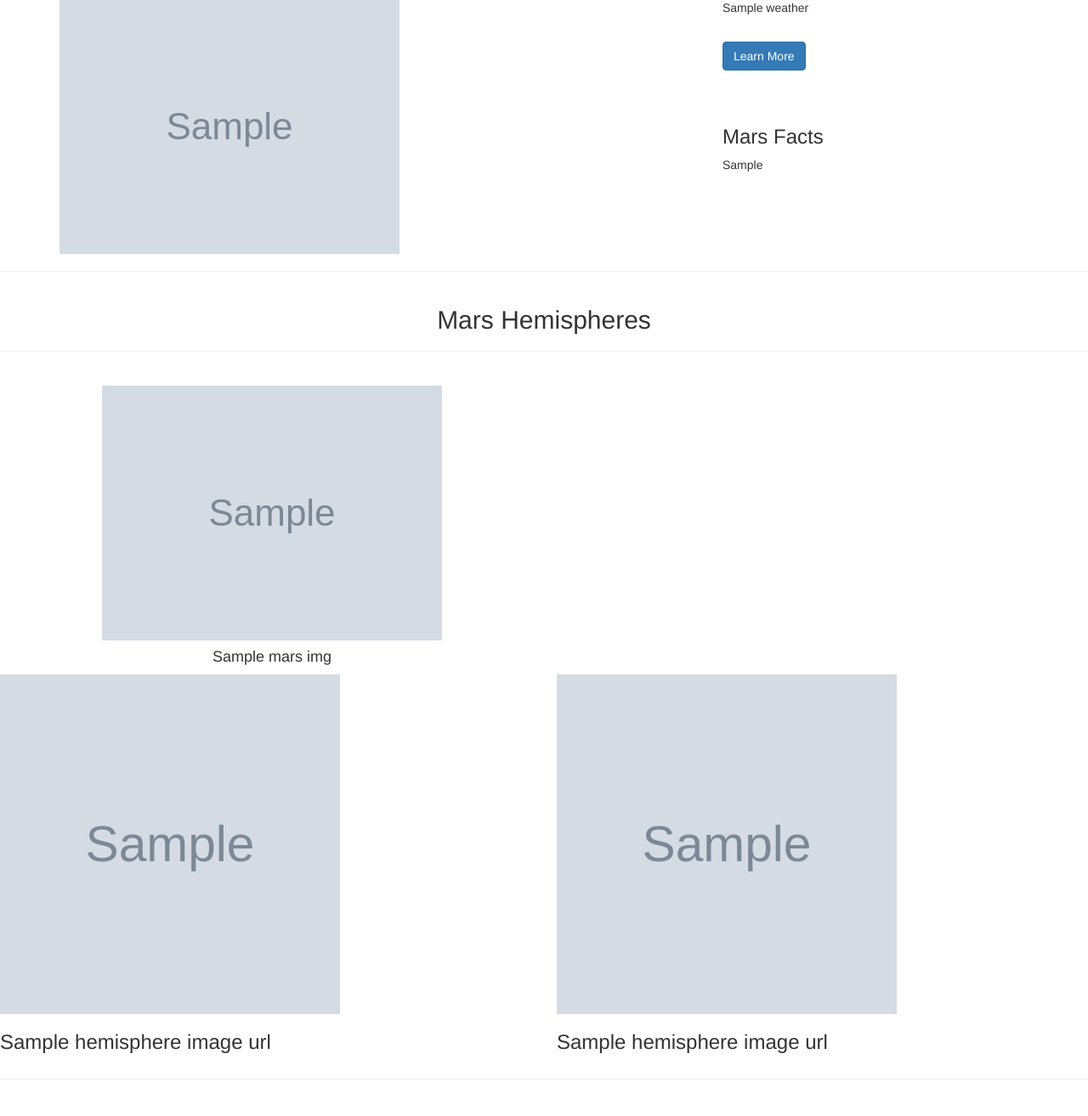
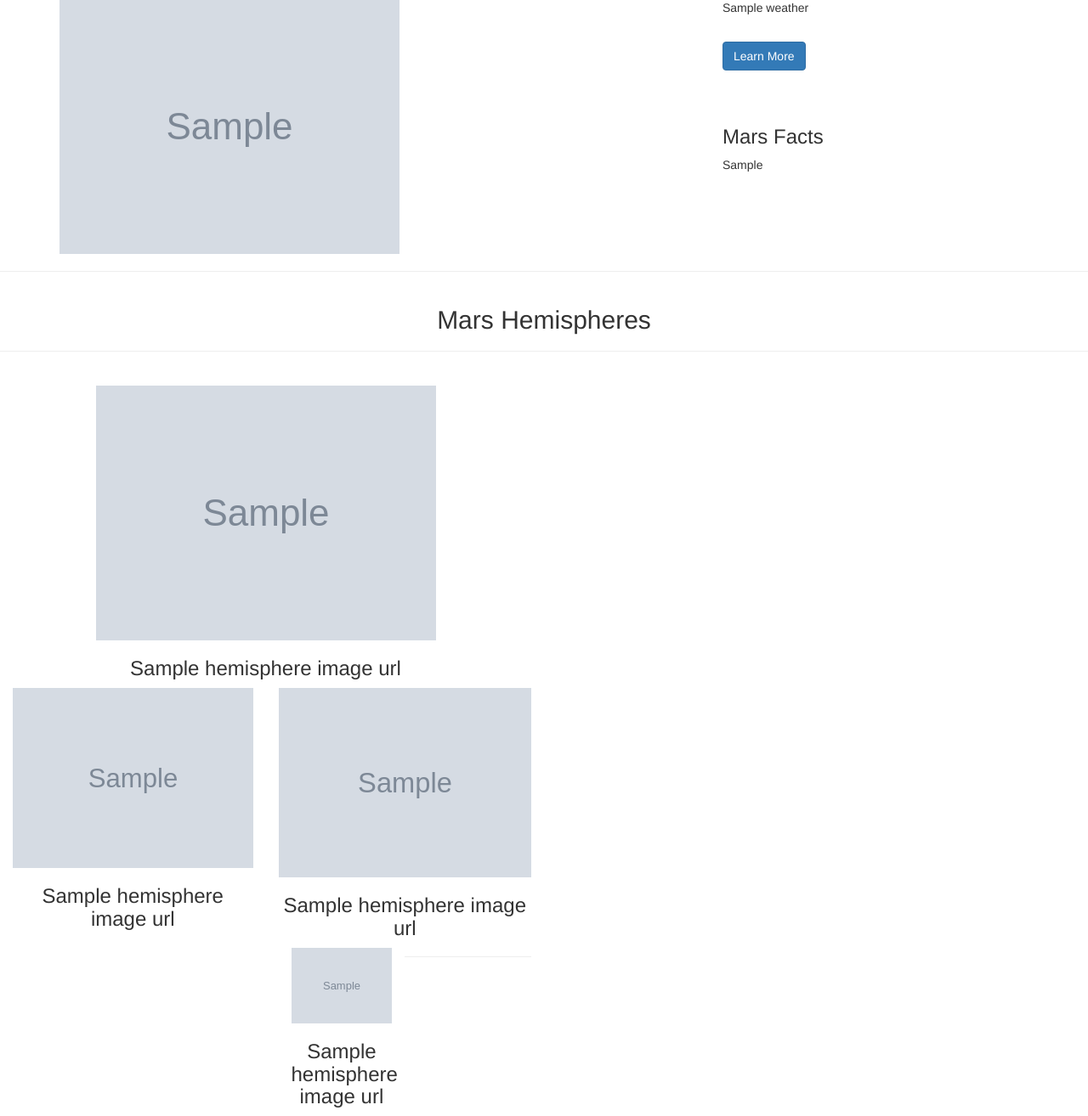
Before and after one commit to Fogbodu1/web-scraping-challenge, a Flask app: page / in a window 1280 px wide. Shown: the part 523-1837 px from the top of the page at 85% size. Before the commit the page ends 1794 px from the top, so only its background shows below. Run offline with Flask 2, Linux system fonts and the light colour scheme; grey boxes marked "Sample" are stand-in pictures; a database or web service that is not in the repository returns one stand-in record (values such as "Sample title"); some libraries are stand-ins or nearby versions.

Commit message:
Add files via upload

```diff
--- a/templates/index.html
+++ b/templates/index.html
@@ -70,27 +70,29 @@
 <div class="container-fluid padding">
   <div class="row padding">
 
-   {% for mars_img in mars.hemi_img %}
-    <div class="col-md-6">
-      <div class="card text-center">
-        <img class="card-img-top" src="{{ mars.hemisphere_image_urls }}" style="max-width:100%; max-height: auto;">
-        <div class="card-body">
-          <h4 class="card-title">{{mars_img.title}}</h4>
-        </div>
-      </div>
-    </div>
-   {% endfor %}
+<div class="row">
+  <div class="col-md-6">
+    <div class="card text-center">
+    <img src="{{mars.hemisphere_image_urls[0]['img_url']}}" alt="Mars Hemisphere1" style="max-width:100%; max-height: auto;">
+    <h3>{{mars.hemisphere_image_urls[0]['title']}}</h3>
+  </div>
+  <div class="col-md-6">
+    <div class="card text-center">
+    <img src="{{mars.hemisphere_image_urls[1]['img_url']}}" alt="Mars Hemisphere2" style="max-width:100%; max-height: auto;">
+    <h3>{{mars.hemisphere_image_urls[1]['title']}}</h3>
   </div>
 </div>
 
 <div class="row">
   <div class="col-md-6">
-    <img src="{{mars.hemisphere_image_urls[0]['img_url']}}" alt="Mars Hemisphere1" style="width:400px;height:400px;border:0;">
-    <h3>{{mars.hemisphere_image_urls[0]['title']}}</h3>
+    <div class="card text-center">
+    <img src="{{mars.hemisphere_image_urls[2]['img_url']}}" alt="Mars Hemisphere3" style="max-width:100%; max-height: auto;">
+    <h3>{{mars.hemisphere_image_urls[2]['title']}}</h3>
   </div>
   <div class="col-md-6">
-    <img src="{{mars.hemisphere_image_urls[1]['img_url']}}" alt="Mars Hemisphere2" style="width:400px;height:400px;border:0;">
-    <h3>{{mars.hemisphere_image_urls[1]['title']}}</h3>
+    <div class="card text-center">
+    <img src="{{mars.hemisphere_image_urls[3]['img_url']}}" alt="Mars Hemisphere4" style="max-width:100%; max-height: auto;">
+    <h3>{{mars.hemisphere_image_urls[3]['title']}}</h3>
   </div>
 </div>
 
```
